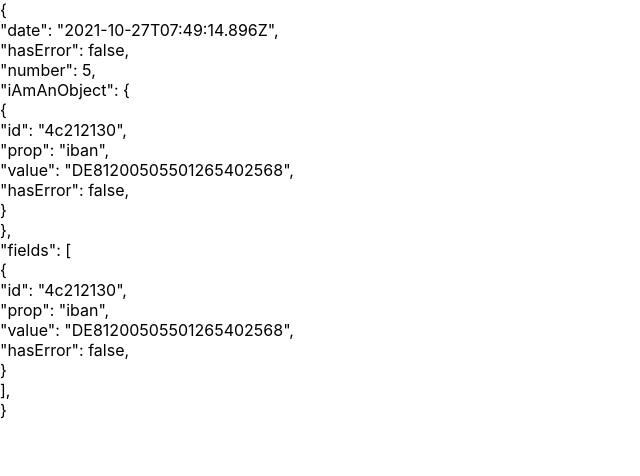
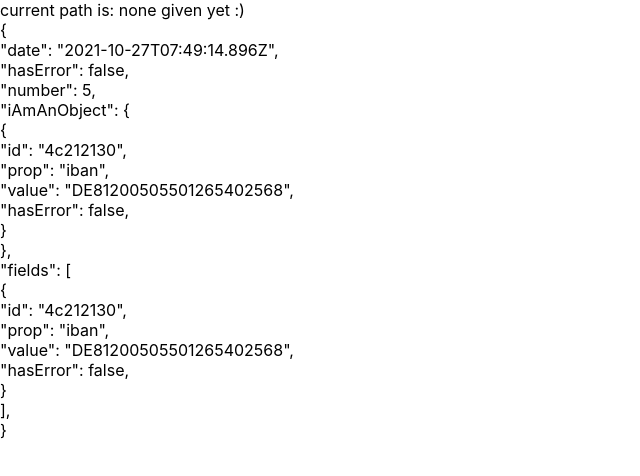
Before and after one commit to fuxi-de/json-explorer, a React (Create React App) app: page / in a window 1280 px wide. Shown: the top 476 px of the page, without its empty margins (0-640 px from the left). Built offline with nearby package versions, Linux system fonts and the light colour scheme.

Commit message:
played around with state management // display clicked path in parent component

```diff
--- a/src/App.tsx
+++ b/src/App.tsx
@@ -1,4 +1,4 @@
-import React from "react";
+import React, { useState } from "react";
 import JsonExplorer from "./components/JsonExplorer";
 
 const testInput = {
@@ -22,9 +22,11 @@ const testInput = {
 };
 
 function App() {
+  const [path, setPath] = useState("none given yet :)");
   return (
     <div className="App">
-      <JsonExplorer input={testInput} />
+      <span>current path is: {path}</span>
+      <JsonExplorer input={testInput} onKeyClicked={setPath} />
     </div>
   );
 }
--- a/src/components/JsonExplorer.tsx
+++ b/src/components/JsonExplorer.tsx
@@ -1,10 +1,20 @@
 import React, { FunctionComponent } from "react";
 
-const JsonExplorer: FunctionComponent<Record<string, any>> = ({ input }) => {
+type JsonExplorerProps = {
+  input: Record<string, any>;
+  onKeyClicked: Function;
+};
+
+const JsonExplorer: FunctionComponent<JsonExplorerProps> = ({
+  input,
+  onKeyClicked,
+}) => {
   const isPrimitiveJsonValue = (value: any) => typeof value !== "object";
   const printScope = (scope: string) => {
     console.log(scope);
+    onKeyClicked(scope);
   };
+
   const traverseJsonAndDelegateRendering = (
     object: Record<string, any>,
     scope = "root"
```
